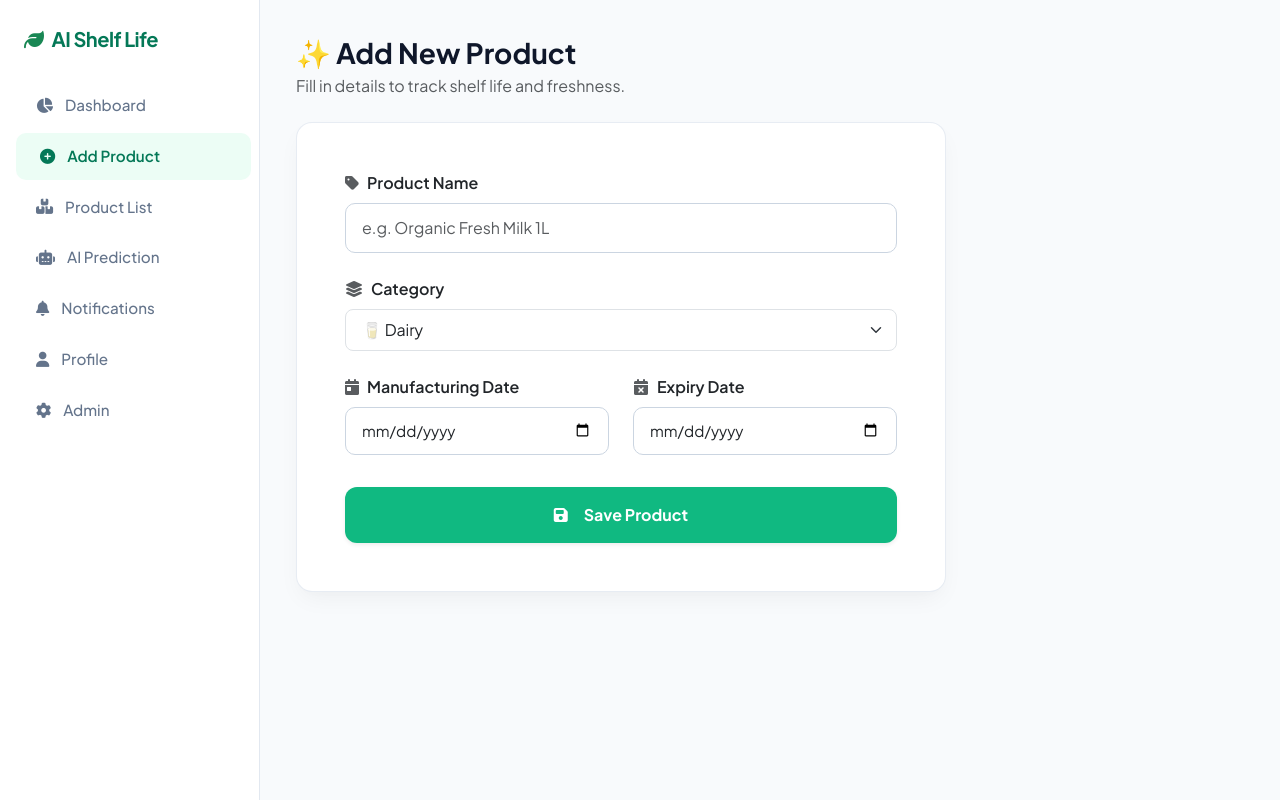
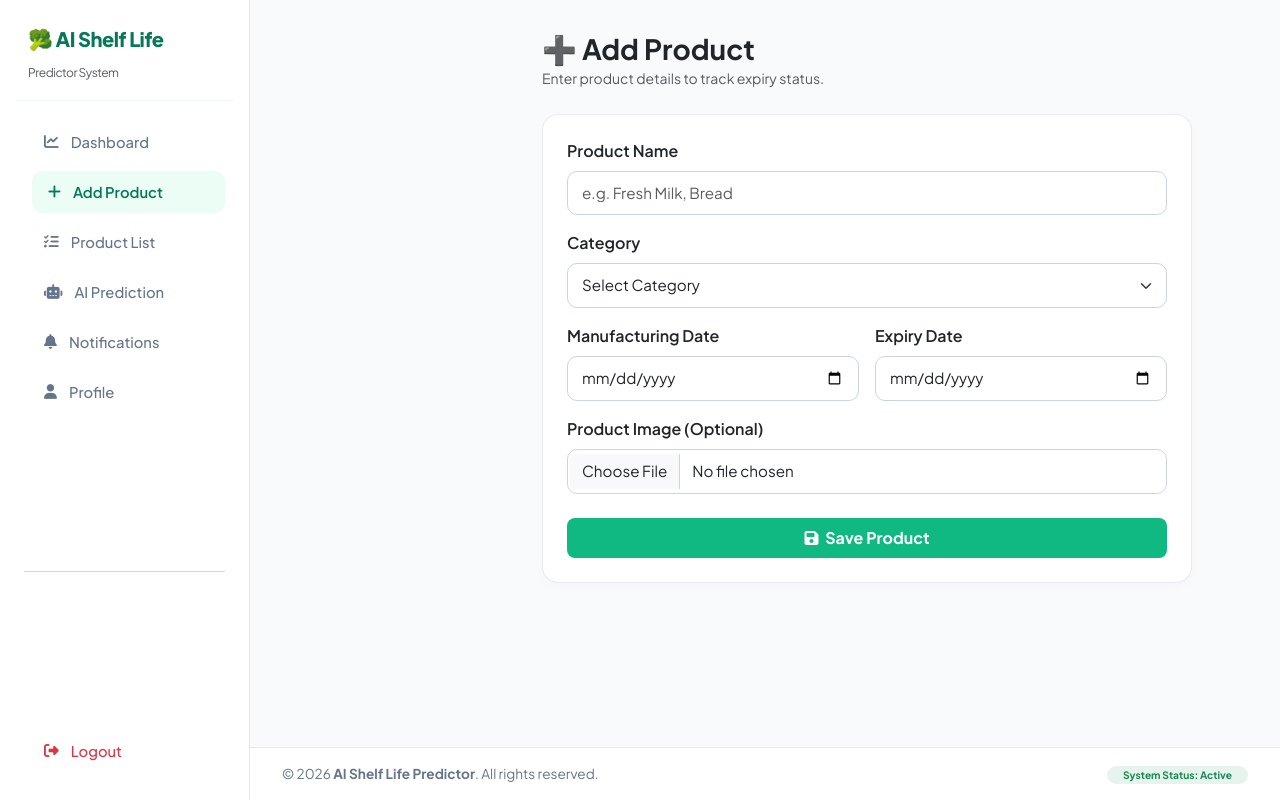
Before and after one commit to vaibhaviyadav2408-collab/-shelf-life-predictor, a Flask app: page /add-product in a window 1280 px wide. Run offline with Flask 3, Linux system fonts and the light colour scheme.

Commit message:
Refactor add_product.html for improved layout and style
Updated the layout and styling of the add product page, including changes to the sidebar and form elements.

```diff
--- a/templates/add_product.html
+++ b/templates/add_product.html
@@ -3,76 +3,195 @@
 <head>
     <meta charset="UTF-8">
     <meta name="viewport" content="width=device-width, initial-scale=1.0">
-    <title>Add Product - AI Shelf Life</title>
-    <!-- Google Fonts & Font Awesome Icons -->
-    <link href="https://fonts.googleapis.com/css2?family=Plus+Jakarta+Sans:wght@400;500;600;700&display=swap" rel="stylesheet">
-    <link href="https://cdnjs.cloudflare.com/ajax/libs/font-awesome/6.4.0/css/all.min.css" rel="stylesheet">
+    <title>Add Product - AI Shelf Life Predictor</title>
     <!-- Bootstrap 5 CSS -->
     <link href="https://cdn.jsdelivr.net/npm/bootstrap@5.3.0/dist/css/bootstrap.min.css" rel="stylesheet">
+    <!-- FontAwesome Icons -->
+    <link rel="stylesheet" href="https://cdnjs.cloudflare.com/ajax/libs/font-awesome/6.4.0/css/all.min.css">
     <!-- Custom CSS -->
-    <link rel="stylesheet" href="{{ url_for('static', filename='style.css') }}">
+    <link rel="stylesheet" href="{{ url_for('static', filename='style.css') }}?v=4.0">
+    <style>
+        body {
+            background-color: #f8fafc;
+            font-family: 'Plus Jakarta Sans', system-ui, -apple-system, sans-serif;
+        }
+        .dashboard-container {
+            display: flex;
+            min-height: 100vh;
+        }
+        /* Sidebar Styling */
+        .sidebar {
+            width: 250px;
+            height: 100vh;
+            background-color: #ffffff;
+            border-right: 1px solid #e2e8f0;
+            position: fixed;
+            top: 0;
+            left: 0;
+            padding: 24px 16px;
+            z-index: 1000;
+            display: flex;
+            flex-direction: column;
+        }
+        .sidebar-brand {
+            font-weight: 800;
+            font-size: 1.25rem;
+            color: #047857;
+            padding: 0 12px 16px 12px;
+            border-bottom: 1px solid #f1f5f9;
+            margin-bottom: 16px;
+        }
+        .sidebar a {
+            color: #64748b;
+            text-decoration: none;
+            display: flex;
+            align-items: center;
+            gap: 12px;
+            padding: 10px 16px;
+            margin-bottom: 4px;
+            border-radius: 10px;
+            font-weight: 500;
+            font-size: 0.92rem;
+            transition: all 0.2s ease;
+        }
+        .sidebar a:hover, .sidebar a.active {
+            background-color: #ecfdf5;
+            color: #047857;
+            font-weight: 600;
+        }
+        /* Layout Alignment */
+        .main-wrapper {
+            margin-left: 250px;
+            width: calc(100% - 250px);
+            display: flex;
+            flex-direction: column;
+            min-height: 100vh;
+        }
+        .main-content {
+            padding: 32px;
+            flex: 1;
+        }
+        /* Form Card */
+        .form-card {
+            background: #ffffff;
+            border-radius: 16px;
+            border: 1px solid rgba(226, 232, 240, 0.8);
+            box-shadow: 0 4px 12px rgba(0,0,0,0.02);
+            max-width: 650px;
+        }
+        .form-control, .form-select {
+            border-radius: 10px;
+            padding: 10px 14px;
+            border: 1px solid #cbd5e1;
+            font-size: 0.95rem;
+        }
+        .form-control:focus, .form-select:focus {
+            border-color: #10b981;
+            box-shadow: 0 0 0 3px rgba(16, 185, 129, 0.15);
+        }
+        /* Footer */
+        .dashboard-footer {
+            background-color: #ffffff;
+            border-top: 1px solid #e2e8f0;
+            padding: 16px 32px;
+            margin-top: auto;
+            font-size: 0.85rem;
+            color: #64748b;
+        }
+        @media (max-width: 768px) {
+            .sidebar {
+                width: 100%;
+                height: auto;
+                position: relative;
+            }
+            .main-wrapper {
+                margin-left: 0;
+                width: 100%;
+            }
+        }
+    </style>
 </head>
 <body>
 
+<div class="dashboard-container">
     <!-- Sidebar Navigation -->
     <div class="sidebar">
         <div class="sidebar-brand">
-            <i class="fa-solid fa-leaf text-success me-2"></i>AI Shelf Life
+            🥦 AI Shelf Life <br>
+            <small class="text-muted fw-normal" style="font-size:0.75rem;">Predictor System</small>
         </div>
-        <a href="{{ url_for('dashboard') }}"><i class="fa-solid fa-chart-pie"></i> Dashboard</a>
-        <a href="{{ url_for('add_product') }}" class="active"><i class="fa-solid fa-plus-circle"></i> Add Product</a>
-        <a href="{{ url_for('product_list') }}"><i class="fa-solid fa-boxes-stacked"></i> Product List</a>
+        <a href="{{ url_for('dashboard') }}"><i class="fa-solid fa-chart-line"></i> Dashboard</a>
+        <a href="{{ url_for('add_product') }}" class="active"><i class="fa-solid fa-plus"></i> Add Product</a>
+        <a href="{{ url_for('product_list') }}"><i class="fa-solid fa-list-check"></i> Product List</a>
         <a href="{{ url_for('ai_prediction') }}"><i class="fa-solid fa-robot"></i> AI Prediction</a>
         <a href="{{ url_for('notifications') }}"><i class="fa-solid fa-bell"></i> Notifications</a>
         <a href="{{ url_for('profile') }}"><i class="fa-solid fa-user"></i> Profile</a>
-        <a href="{{ url_for('admin') }}"><i class="fa-solid fa-gear"></i> Admin</a>
+        <hr class="mx-2 my-auto text-muted">
+        <a href="{{ url_for('index') }}" class="text-danger"><i class="fa-solid fa-right-from-bracket"></i> Logout</a>
     </div>
 
-    <!-- Main Content Area -->
+    <!-- Main Content Wrapper -->
+    <div class="main-wrapper">
         <div class="main-content">
-        <div class="d-flex justify-content-between align-items-center mb-4">
+            <div class="d-flex align-items-center justify-content-between mb-4">
                 <div>
-                <h3 class="fw-bold mb-1">✨ Add New Product</h3>
-                <p class="text-muted mb-0">Fill in details to track shelf life and freshness.</p>
+                    <h3 class="fw-bold m-0 text-dark">➕ Add Product</h3>
+                    <small class="text-muted">Enter product details to track expiry status.</small>
                 </div>
             </div>
 
-        <div class="card card-custom p-4 p-md-5" style="max-width: 650px;">
+            <!-- Form Card Section -->
+            <div class="card form-card p-4">
                 <form action="{{ url_for('add_product') }}" method="POST" enctype="multipart/form-data">
-
-                <div class="mb-4">
-                    <label class="form-label fw-semibold"><i class="fa-solid fa-tag text-muted me-2"></i>Product Name</label>
-                    <input type="text" name="product_name" class="form-control form-control-lg fs-6" placeholder="e.g. Organic Fresh Milk 1L" required>
+                    <div class="mb-3">
+                        <label class="form-label fw-semibold text-dark">Product Name</label>
+                        <input type="text" name="product_name" class="form-control" placeholder="e.g. Fresh Milk, Bread" required>
                     </div>
-
-                <div class="mb-4">
-                    <label class="form-label fw-semibold"><i class="fa-solid fa-layer-group text-muted me-2"></i>Category</label>
-                    <select name="category" class="form-select form-select-lg fs-6">
-                        <option value="Dairy">🥛 Dairy</option>
-                        <option value="Bakery">🍞 Bakery</option>
-                        <option value="Fruits">🍎 Fruits</option>
-                        <option value="Vegetables">🥦 Vegetables</option>
+                    <div class="mb-3">
+                        <label class="form-label fw-semibold text-dark">Category</label>
+                        <select name="category" class="form-select" required>
+                            <option value="" disabled selected>Select Category</option>
+                            <option value="Dairy">Dairy</option>
+                            <option value="Bakery">Bakery</option>
+                            <option value="Fruits">Fruits</option>
+                            <option value="Vegetables">Vegetables</option>
+                            <option value="Beverages">Beverages</option>
                         </select>
                     </div>
-
-                <div class="row mb-4">
-                    <div class="col-md-6 mb-3 mb-md-0">
-                        <label class="form-label fw-semibold"><i class="fa-solid fa-calendar-day text-muted me-2"></i>Manufacturing Date</label>
+                    <div class="row g-3 mb-3">
+                        <div class="col-md-6">
+                            <label class="form-label fw-semibold text-dark">Manufacturing Date</label>
                             <input type="date" name="mfg_date" class="form-control" required>
                         </div>
                         <div class="col-md-6">
-                        <label class="form-label fw-semibold"><i class="fa-solid fa-calendar-xmark text-muted me-2"></i>Expiry Date</label>
+                            <label class="form-label fw-semibold text-dark">Expiry Date</label>
                             <input type="date" name="exp_date" class="form-control" required>
                         </div>
                     </div>
-
-                <button type="submit" class="btn btn-green w-100 py-3 font-weight-bold fs-6 mt-2 shadow-sm">
-                    <i class="fa-solid fa-floppy-disk me-2"></i>Save Product
+                    <div class="mb-4">
+                        <label class="form-label fw-semibold text-dark">Product Image (Optional)</label>
+                        <input type="file" name="product_image" class="form-control" accept="image/*">
+                    </div>
+                    <button type="submit" class="btn btn-success w-100 rounded-3 py-2 fw-bold" style="background-color: #10b981; border: none;">
+                        <i class="fa-solid fa-floppy-disk me-1"></i> Save Product
                     </button>
-
                 </form>
             </div>
         </div>
 
+        <!-- Footer Section -->
+        <footer class="dashboard-footer text-center text-md-between d-flex flex-column flex-md-row justify-content-between align-items-center gap-2">
+            <div>
+                © 2026 <strong>AI Shelf Life Predictor</strong>. All rights reserved.
+            </div>
+            <div>
+                <span class="badge bg-success bg-opacity-10 text-success rounded-pill px-3 py-1">System Status: Active</span>
+            </div>
+        </footer>
+    </div>
+</div>
+
+<!-- Bootstrap JS -->
+<script src="https://cdn.jsdelivr.net/npm/bootstrap@5.3.0/dist/js/bootstrap.bundle.min.js"></script>
 </body>
 </html>
```
Lines whose indentation alone changed are shown as unchanged.
